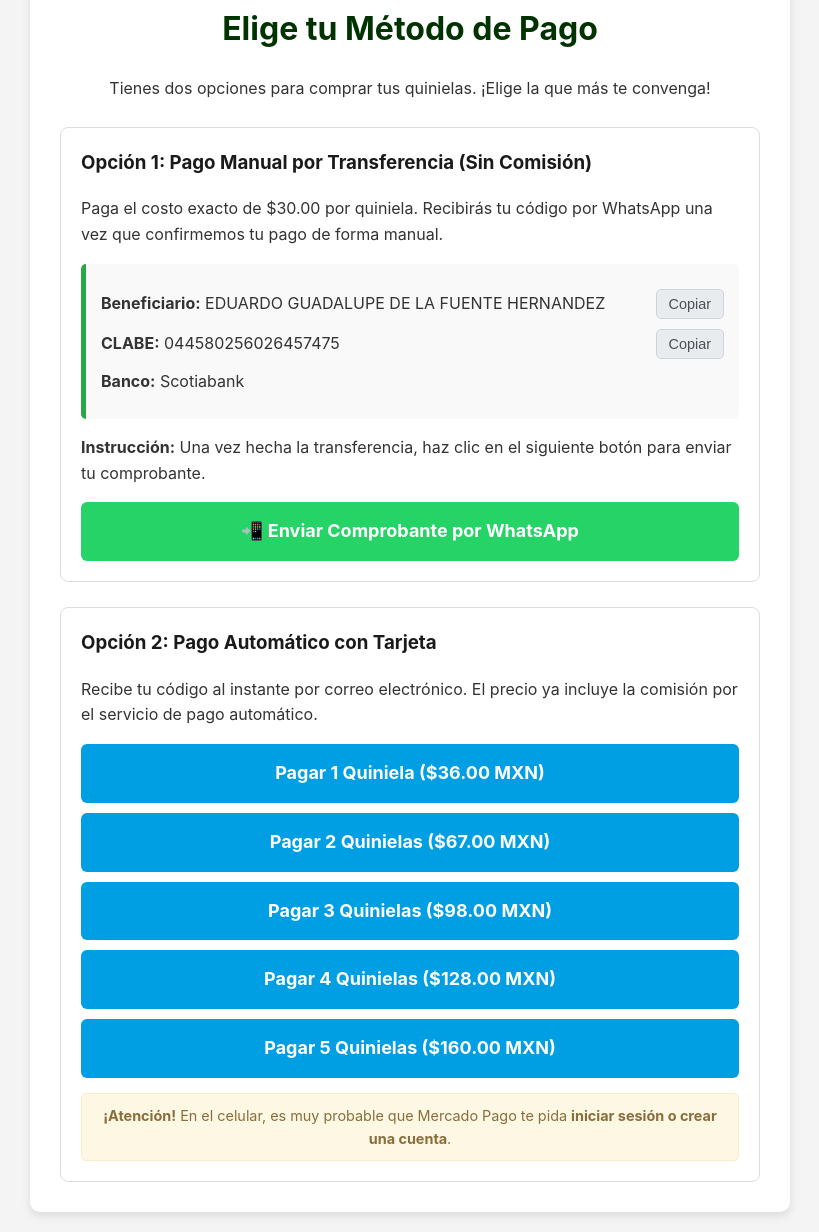
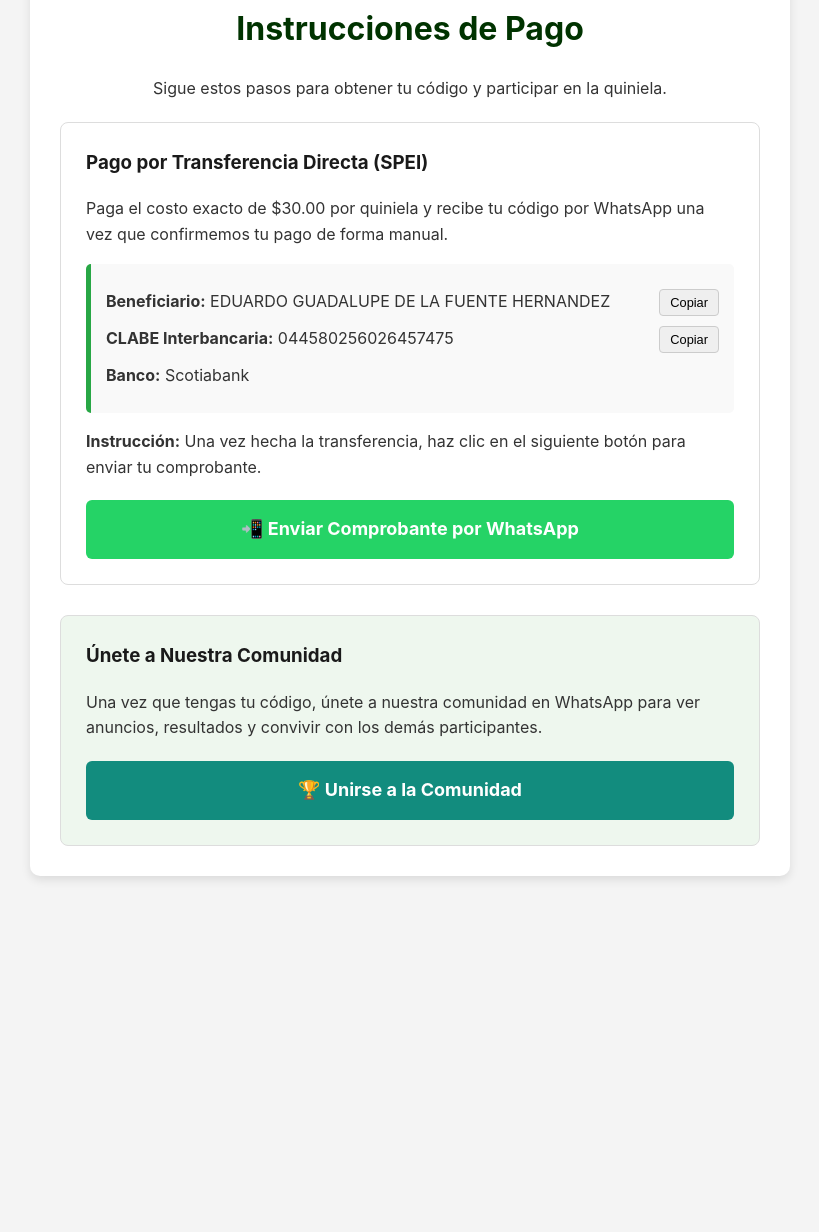
Before and after one commit to SOWLE123/PAGOS-QUINELAS-, a plain HTML site: page index.html in a window 1280 px wide. Shown: the part 68-1300 px from the top of the page, without its empty margins (230-1049 px from the left). After the commit the page ends 964 px from the top, so only its background shows below. Drawn offline with Linux system fonts and the light colour scheme.

Commit message:
Update index.html

```diff
--- a/index.html
+++ b/index.html
@@ -1,9 +1,8 @@
 <!DOCTYPE html>
 <html lang="es">
 <head>
-    <meta charset="UTF-8">
+  <base target="_top">
   <meta name="viewport" content="width=device-width, initial-scale=1.0">
-    <title>Pagar Quiniela Liga MX</title>
   <style>
     body {
         font-family: -apple-system, BlinkMacSystemFont, "Segoe UI", Roboto, "Helvetica Neue", Arial, sans-serif;
@@ -22,31 +21,19 @@
         box-shadow: 0 4px
         10px rgba(0,0,0,0.1);
     }
-        h1, h2 {
+    h1 {
         text-align: center;
         color: #003300; /* Verde oscuro */
     }
     .opcion-pago {
         border: 1px solid #ddd;
         border-radius: 8px;
-            padding: 20px;
-            margin-top: 25px;
+        padding: 25px;
+        margin-top: 20px;
     }
     .opcion-pago h3 {
         margin-top: 0;
         color: #1a1a1a;
-        }
-        .boton-pago-mp {
-            display: block;
-            padding: 15px 20px;
-            margin: 10px 0;
-            font-size: 18px;
-            color: white;
-            background-color: #009ee3; /* Color de Mercado Pago */
-            text-decoration: none;
-            border-radius: 6px;
-            text-align: center;
-            font-weight: bold;
     }
     .datos-bancarios {
         background: #f9f9f9;
@@ -55,10 +42,16 @@
         margin-top: 15px;
         border-radius: 5px;
     }
+    .datos-bancarios p {
+        margin: 10px 0;
+        display: flex;
+        justify-content: space-between;
+        align-items: center;
+    }
     .whatsapp-link {
         display: block;
         padding: 15px 20px;
-            margin-top: 15px;
+        margin-top: 20px;
         font-size: 18px;
         color: white;
         background-color: #25D366; /* Color de WhatsApp */
@@ -67,117 +60,71 @@
         text-align: center;
         font-weight: bold;
     }
-        .nota-advertencia {
-            font-size: 0.9em;
-            text-align: center;
-            color: #8a6d3b;
-            background-color: #fcf8e3;
-            border: 1px solid #faebcc;
-            padding: 10px;
-            border-radius: 5px;
-            margin-top: 15px;
-        }
-        /* --- NUEVOS ESTILOS PARA LA FUNCIÓN DE COPIAR --- */
-        .copy-line {
-            display: flex;
-            justify-content: space-between;
-            align-items: center;
-            gap: 15px;
-            margin: 10px 0;
-        }
-        .copy-line p {
-            margin: 0;
-            word-break: break-all;
-        }
-        .copy-button {
-            padding: 6px 12px;
-            font-size: 0.9em;
-            background-color: #e9ecef;
-            color: #495057;
-            border: 1px solid #ced4da;
-            border-radius: 5px;
+    .copy-btn {
+        padding: 5px 10px;
+        font-size: 0.8em;
         cursor: pointer;
-            white-space: nowrap;
-            transition: background-color 0.2s;
-        }
-        .copy-button:hover {
-            background-color: #dde1e4;
+        border: 1px solid #ccc;
+        background-color: #efefef;
+        border-radius: 4px;
+        margin-left: 10px;
     }
   </style>
 </head>
 <body>
   <div class="container">
-        <h1>Elige tu Método de Pago</h1>
-        <p style="text-align: center;">Tienes dos opciones para comprar tus quinielas. ¡Elige la que más te convenga!</p>
+    <h1>Instrucciones de Pago</h1>
+    <p style="text-align: center;">Sigue estos pasos para obtener tu código y participar en la quiniela.</p>
 
-        <!-- OPCIÓN 1: PAGO MANUAL -->
+    <!-- ÚNICA OPCIÓN: PAGO MANUAL -->
     <div class="opcion-pago">
-            <h3>Opción 1: Pago Manual por Transferencia (Sin Comisión)</h3>
-            <p>Paga el costo exacto de $30.00 por quiniela. Recibirás tu código por WhatsApp una vez que confirmemos tu pago de forma manual.</p>
+        <h3>Pago por Transferencia Directa (SPEI)</h3>
+        <p>Paga el costo exacto de $30.00 por quiniela y recibe tu código por WhatsApp una vez que confirmemos tu pago de forma manual.</p>
         <div class="datos-bancarios">
-
-                <div class="copy-line">
-                    <p><strong>Beneficiario:</strong> <span id="beneficiario">EDUARDO GUADALUPE DE LA FUENTE HERNANDEZ</span></p>
-                    <button class="copy-button" onclick="copyToClipboard('beneficiario', this)">Copiar</button>
-                </div>
-
-                <div class="copy-line">
-                    <p><strong>CLABE:</strong> <span id="clabe">044580256026457475</span></p>
-                    <button class="copy-button" onclick="copyToClipboard('clabe', this)">Copiar</button>
-                </div>
-
-                <div class="copy-line">
-                    <p><strong>Banco:</strong> Scotiabank</p>
-                </div>
-
+            <p>
+                <span><strong>Beneficiario:</strong> EDUARDO GUADALUPE DE LA FUENTE HERNANDEZ</span>
+                <button class="copy-btn" onclick="copyToClipboard('EDUARDO GUADALUPE DE LA FUENTE HERNANDEZ', this)">Copiar</button>
+            </p>
+            <p>
+                <span><strong>CLABE Interbancaria:</strong> 044580256026457475</span>
+                <button class="copy-btn" onclick="copyToClipboard('044580256026457475', this)">Copiar</button>
+            </p>
+            <p>
+                <span><strong>Banco:</strong> Scotiabank</span>
+            </p>
         </div>
         <p><strong>Instrucción:</strong> Una vez hecha la transferencia, haz clic en el siguiente botón para enviar tu comprobante.</p>
-
         <a href="https://wa.me/528131071919?text=Hola,%20te%20envío%20mi%20comprobante%20de%20pago%20para%20la%20quiniela." class="whatsapp-link" target="_blank">
             📲 Enviar Comprobante por WhatsApp
         </a>
     </div>
 
-        <!-- OPCIÓN 2: PAGO AUTOMÁTICO -->
-        <div class="opcion-pago">
-            <h3>Opción 2: Pago Automático con Tarjeta</h3>
-            <p>Recibe tu código al instante por correo electrónico. El precio ya incluye la comisión por el servicio de pago automático.</p>
-            <a href="https://mpago.la/2hKDy8L" class="boton-pago-mp" target="_blank">Pagar 1 Quiniela ($36.00 MXN)</a>
-            <a href="https://mpago.la/2ADuDHQ" class="boton-pago-mp" target="_blank">Pagar 2 Quinielas ($67.00 MXN)</a>
-            <a href="https://mpago.la/1Q3gRZb" class="boton-pago-mp" target="_blank">Pagar 3 Quinielas ($98.00 MXN)</a>
-            <a href="https://mpago.la/1ewVWzm" class="boton-pago-mp" target="_blank">Pagar 4 Quinielas ($128.00 MXN)</a>
-            <a href="https://mpago.la/26YcfMt" class="boton-pago-mp" target="_blank">Pagar 5 Quinielas ($160.00 MXN)</a>
-
-            <div class="nota-advertencia">
-                <strong>¡Atención!</strong> En el celular, es muy probable que Mercado Pago te pida <strong>iniciar sesión o crear una cuenta</strong>.
-            </div>
+    <!-- Sección de la Comunidad -->
+    <div class="opcion-pago" style="margin-top: 30px; background-color: #eef7ee;">
+      <h3>Únete a Nuestra Comunidad</h3>
+      <p>Una vez que tengas tu código, únete a nuestra comunidad en WhatsApp para ver anuncios, resultados y convivir con los demás participantes.</p>
+      <a href="https://chat.whatsapp.com/FNoKLjc85H9FO399l5jOdZ" class="whatsapp-link" style="background-color: #128C7E;" target="_blank">
+          🏆 Unirse a la Comunidad
+      </a>
     </div>
   </div>
 
-    <!-- --- NUEVO SCRIPT PARA LA FUNCIÓN DE COPIAR --- -->
   <script>
-        function copyToClipboard(elementId, buttonElement) {
-            const textToCopy = document.getElementById(elementId).innerText;
-
-            // Usamos document.execCommand para mayor compatibilidad
+    function copyToClipboard(text, buttonElement) {
+      // Usamos el método de 'execCommand' que es más compatible
       const textArea = document.createElement('textarea');
-            textArea.value = textToCopy;
+      textArea.value = text;
       document.body.appendChild(textArea);
       textArea.select();
-
       try {
         document.execCommand('copy');
-                // Feedback visual para el usuario
-                const originalText = buttonElement.textContent;
-                buttonElement.textContent = '¡Copiado!';
+        buttonElement.innerText = '¡Copiado!';
         setTimeout(() => {
-                    buttonElement.textContent = originalText;
-                }, 2000); // El texto vuelve a la normalidad después de 2 segundos
+          buttonElement.innerText = 'Copiar';
+        }, 2000); // Vuelve al texto original después de 2 segundos
       } catch (err) {
-                console.error('No se pudo copiar el texto: ', err);
-                alert('No se pudo copiar el texto. Por favor, hazlo manualmente.');
+        console.error('No se pudo copiar el texto', err);
       }
-
       document.body.removeChild(textArea);
     }
   </script>
```
Lines whose indentation alone changed are shown as unchanged.
